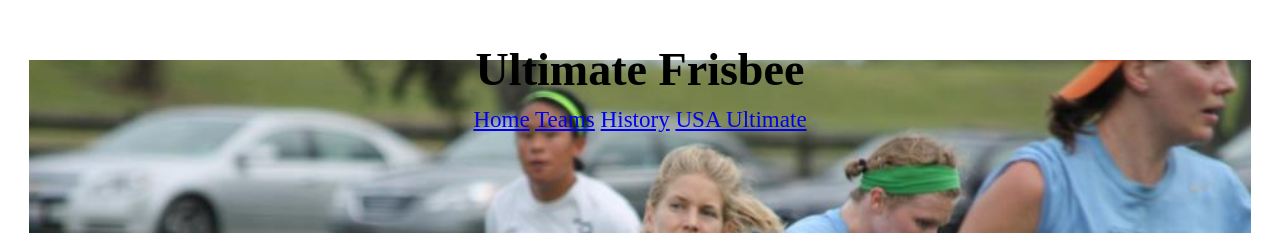
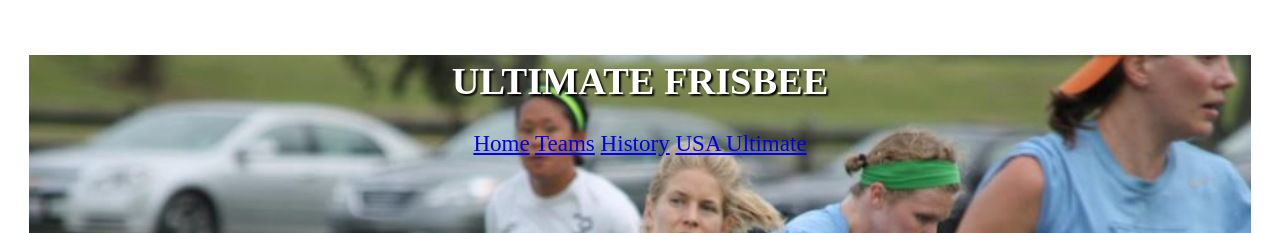
Before and after one commit to jeromeheuze/coursera-css3-hw-two, a plain HTML site: page index.html in a window 1280 px wide. Shown: the top 233 px of the page. Drawn offline with Linux system fonts and the light colour scheme.

Commit message:
Update hw1.css

```diff
--- a/css/hw1.css
+++ b/css/hw1.css
@@ -18,6 +18,13 @@ header {
   background: url(/coursera-css3-hw-two/images/flywheel.jpg) top center no-repeat;
   background-size: cover;
 }
+header h1 {
+  line-height: 2.8rem;
+  color: #fff;
+  text-transform: uppercase;
+  font-size: 2rem;
+  text-shadow: 2px 2px 2px rgba(0, 0, 0, 1);
+}
 aside.left {
   float: left;
   width: 30%;
```
